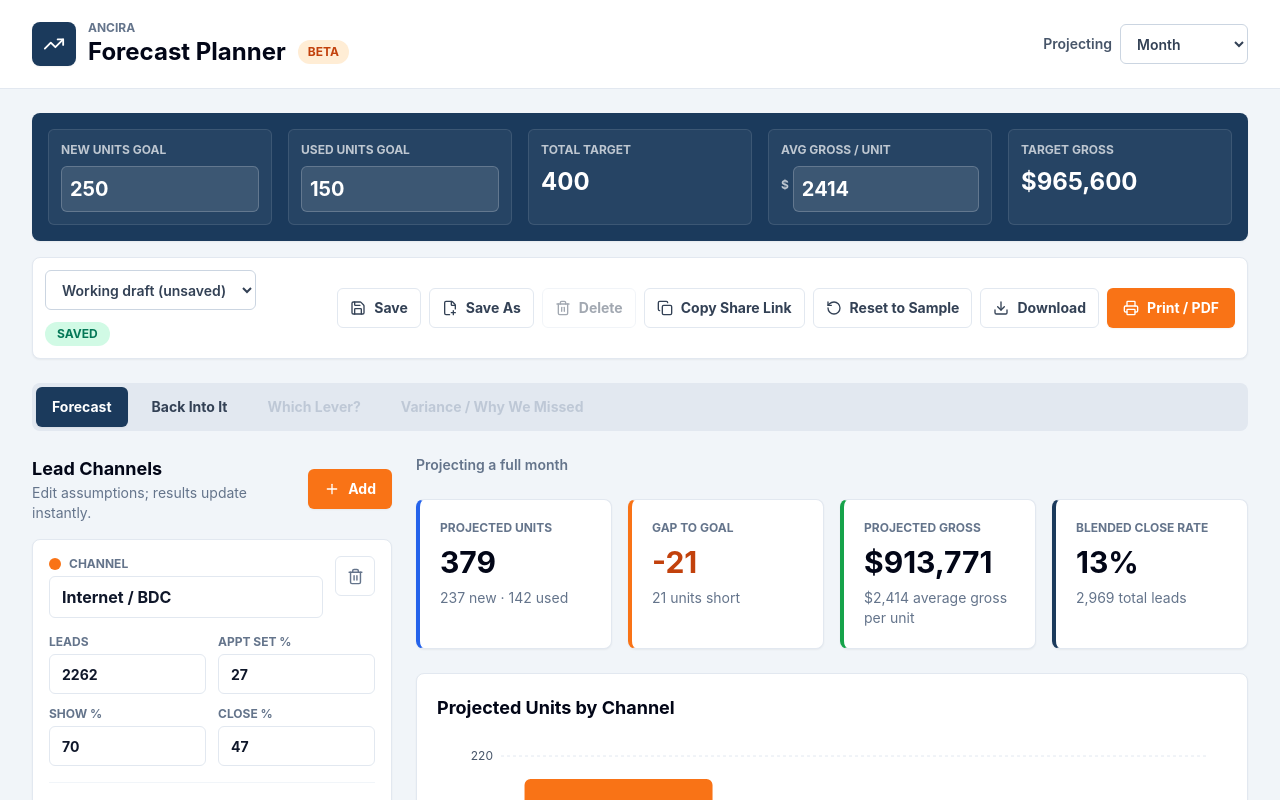
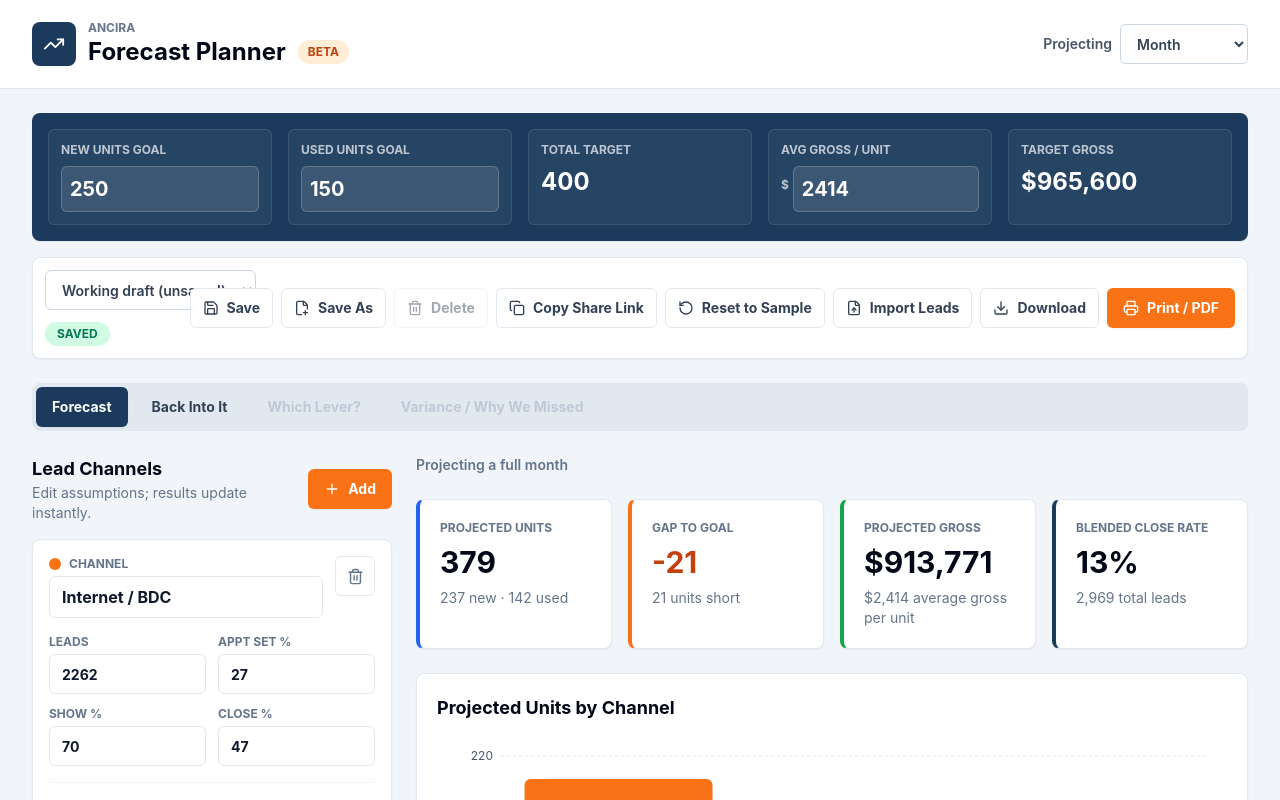
Before and after one commit to 29834329834932840320392/forecast-dashboard, a React (Vite) app: page / in a window 1280 px wide. Shown: the top 800 px of the page. Built offline with nearby package versions, Linux system fonts and the light colour scheme; the HTML template or start-up script is replaced by a standard one.

Commit message:
Add lead report upload control

```diff
--- a/src/components/ScenarioBar.tsx
+++ b/src/components/ScenarioBar.tsx
@@ -1,4 +1,5 @@
-import { Copy, Download, FilePlus2, Printer, RotateCcw, Save, Trash2 } from 'lucide-react'
+import { Copy, Download, FilePlus2, FileUp, Printer, RotateCcw, Save, Trash2 } from 'lucide-react'
+import { useRef } from 'react'
 import type { SavedScenario } from '../lib/types'
 
 type ScenarioBarProps = {
@@ -11,6 +12,7 @@ type ScenarioBarProps = {
   onDelete: () => void
   onShare: () => void
   onReset: () => void
+  onImport: (file: File) => void
   onDownload: () => void
   onPrint: () => void
 }
@@ -25,9 +27,12 @@ export function ScenarioBar({
   onDelete,
   onShare,
   onReset,
+  onImport,
   onDownload,
   onPrint,
 }: ScenarioBarProps) {
+  const fileInputRef = useRef<HTMLInputElement>(null)
+
   return (
     <section className="scenario-bar no-print">
       <div className="flex min-w-0 flex-1 flex-wrap items-center gap-3">
@@ -62,6 +67,21 @@ export function ScenarioBar({
           <RotateCcw size={16} />
           Reset to Sample
         </button>
+        <input
+          ref={fileInputRef}
+          className="sr-only"
+          type="file"
+          accept=".csv,.xls,.xlsx,text/csv,application/vnd.ms-excel,application/vnd.openxmlformats-officedocument.spreadsheetml.sheet"
+          onChange={(event) => {
+            const file = event.target.files?.[0]
+            if (file) onImport(file)
+            event.target.value = ''
+          }}
+        />
+        <button className="soft-button" type="button" onClick={() => fileInputRef.current?.click()}>
+          <FileUp size={16} />
+          Import Leads
+        </button>
         <button className="soft-button" type="button" onClick={onDownload}>
           <Download size={16} />
           Download
```
